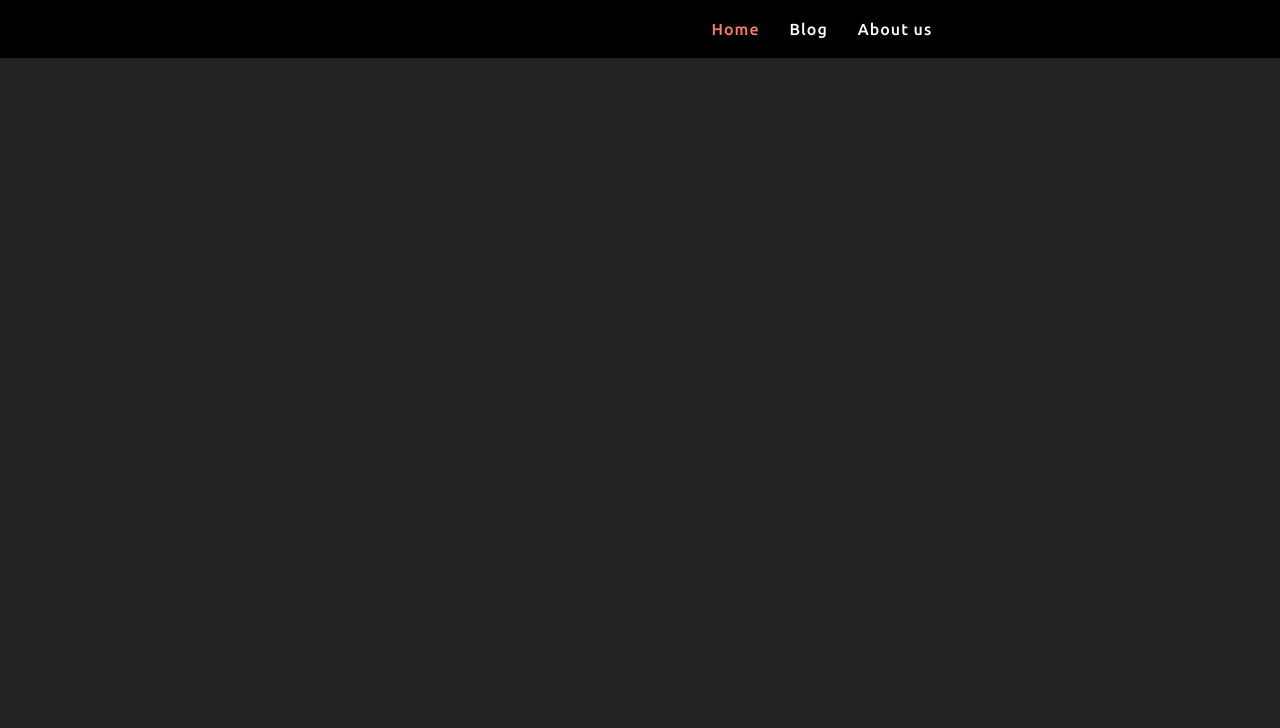
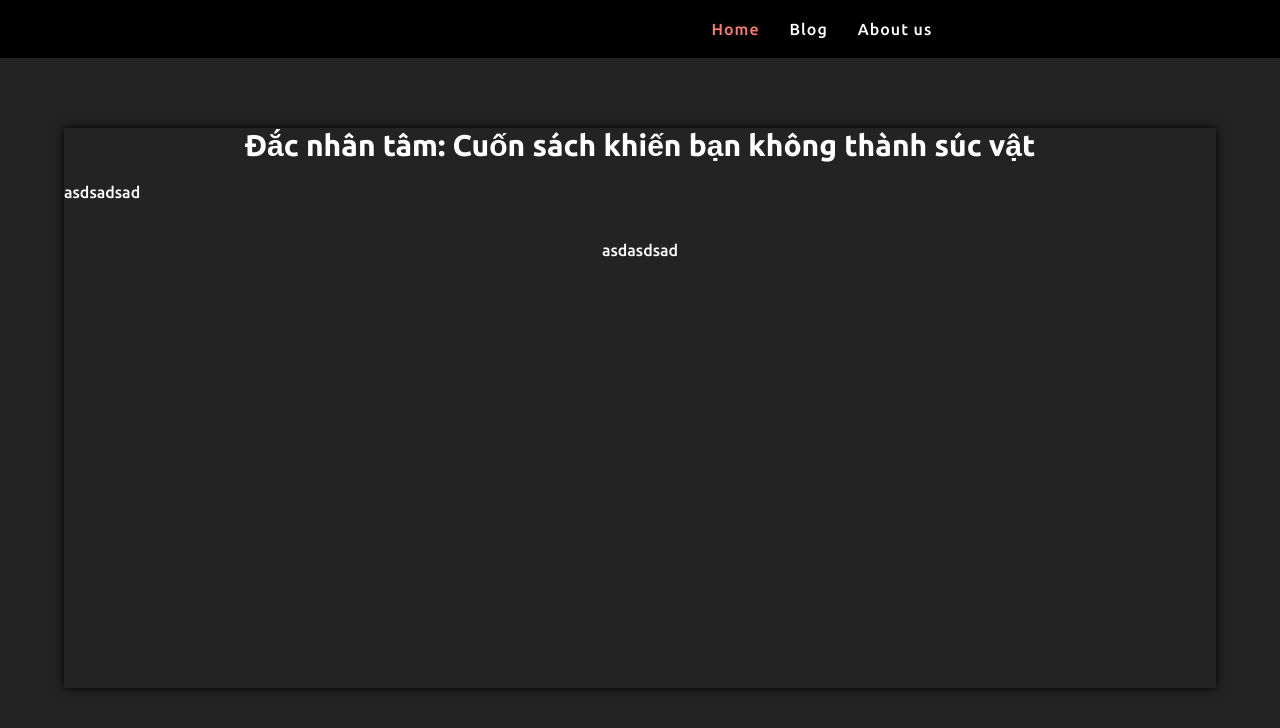
Before and after one commit to thienlhtst/nhom5thandang, a plain HTML site: page chitietblog1.html in a window 1280 px wide. Drawn offline with nearby package versions, Linux system fonts and the light colour scheme.

Commit message:
Update chitietblog1.html

```diff
--- a/chitietblog1.html
+++ b/chitietblog1.html
@@ -31,7 +31,16 @@
         <!---------------------details order----------------------->
 
         <div class="container-blog">
+            <div class="section blog3 " style="margin-top: 10%;">
+                <div class="content-text text-blog3">
+                    <h3>Đắc nhân tâm: Cuốn sách khiến bạn không thành súc vật </h3>
+                    <p style="text-align: justify; padding-top: 20px;">asdsadsad</p>
+                </div>
+                <div class="content-background background-blog3">
+asdasdsad
+                </div>
 
+            </div>
             </div>
         </footer>
 </body>
```
